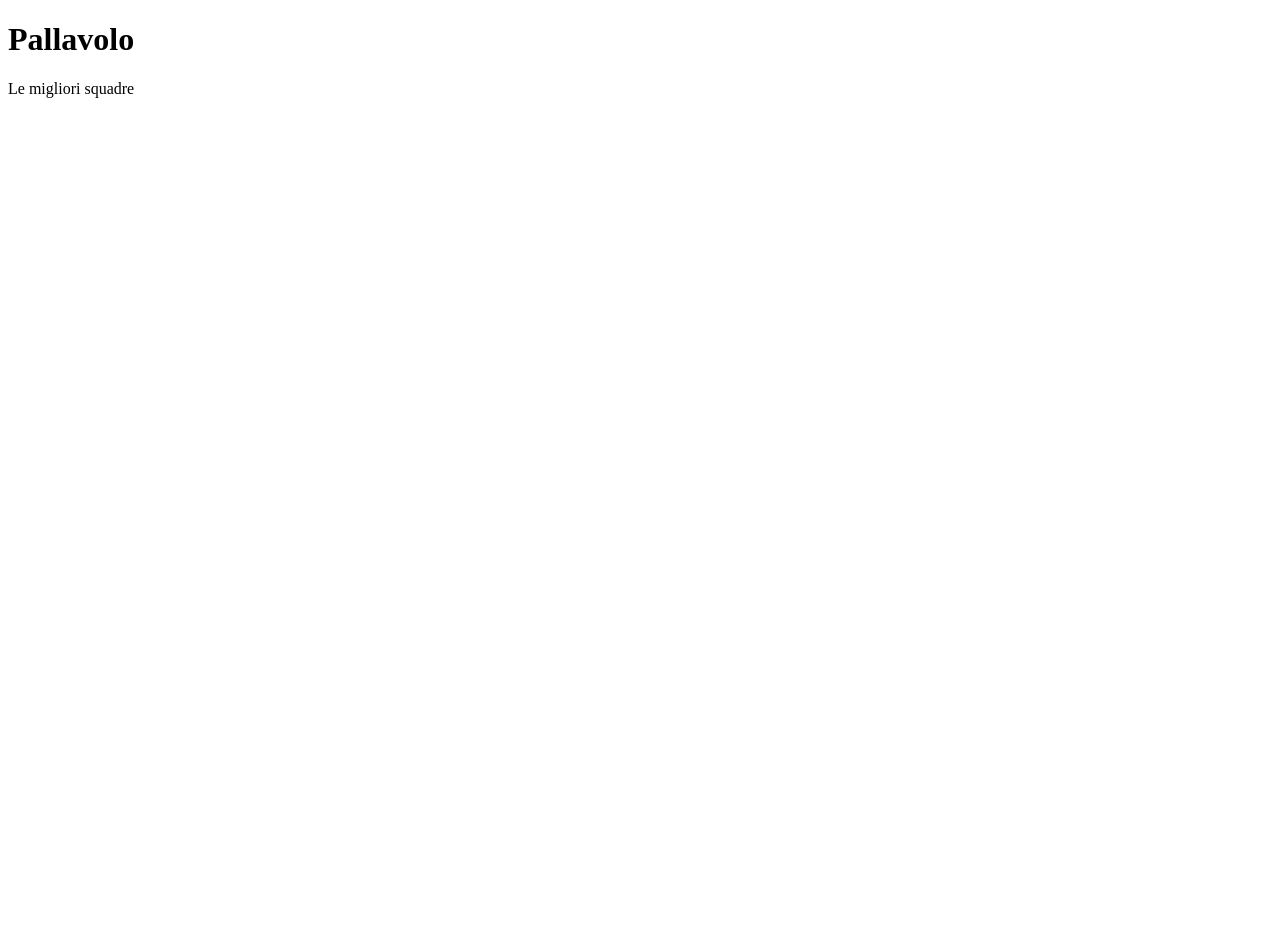
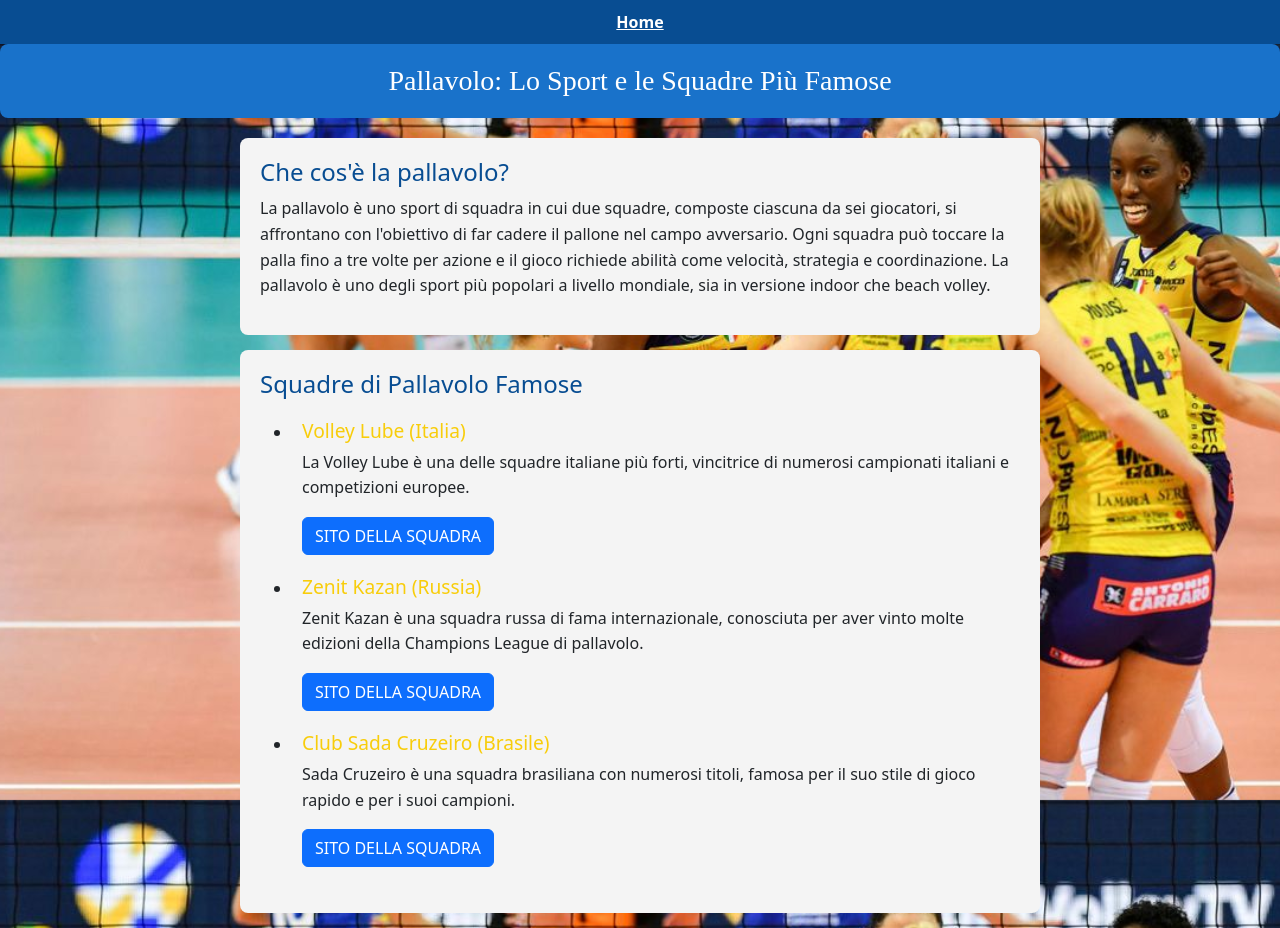
Before and after one commit to GiuliaRmz/Volley, a plain HTML site: page index.html in a window 1280 px wide. Before the commit the page ends 800 px from the top, so only its background shows below. Drawn offline with nearby package versions, Linux system fonts and the light colour scheme.

Commit message:
aggiunta-css-e-index

```diff
--- a/index.html
+++ b/index.html
@@ -4,9 +4,143 @@
     <meta charset="UTF-8">
     <meta name="viewport" content="width=device-width, initial-scale=1.0">
     <title>Volley</title>
-  </head>
-  <body>
-    <h1>Pallavolo</h1>
-    <p>Le migliori squadre</p>
-</body>
-</html>
+    </head>
+    <body>
+    <style>
+
+  body {
+    font-family: Arial, Helvetica, sans-serif;
+    color: #000;
+    margin: 0;
+    padding: 0;
+    background-image: url('pallavolosfondo.jpg');
+    background-size: cover; /* Adatta l'immagine per coprire tutto lo schermo */
+    background-position: center; /* Centra l'immagine */
+    background-repeat: no-repeat; /* Evita la ripetizione dell'immagine */
+    background-attachment: fixed; /* Rende l'immagine fissa durante lo scroll */
+}
+
+.menu {
+    background-color: #084d92;
+    padding: 10px 0;
+    text-align: center;
+}
+
+.menu ul {
+    list-style-type: none;
+    margin: 0;
+    padding: 0;
+}
+
+.menu ul li a {
+    color: #fff;
+    font-weight: bold;
+}
+
+.menu ul li a:hover {
+    color: #fea705;
+}
+
+
+.title {
+    text-align: center;
+    padding: 20px;
+    background-color: #1972ca;
+    color: #fff;
+    margin-bottom: 20px;
+    border-radius: 8px;
+}
+
+.title h1 {
+    font-size: 28px;
+    font-family: 'Times New Roman', Times, serif;
+    margin: 0;
+}
+
+/* Sezioni */
+section {
+    background-color: #f4f4f4;
+    padding: 20px;
+    margin: 15px auto;
+    max-width: 800px;
+    border-radius: 8px;
+}
+
+section h2 {
+    color: #084d92;
+    font-size: 1.5em;
+    margin-bottom: 10px;
+}
+
+section a{
+font-size: 15px;
+color:#0d52ab;
+}
+
+section p {
+    font-size: 1em;
+    line-height: 1.6;
+}
+
+/* Stile per le squadre */
+
+.team li {
+    padding: 10px;
+    margin-bottom: 0;
+}
+
+.team li h3 {
+    color: #f8cd0b;
+    font-size: 1.2em;
+}
+
+    </style>
+
+    <link href="https://cdn.jsdelivr.net/npm/bootstrap@5.3.3/dist/css/bootstrap.min.css" rel="stylesheet" integrity="sha384-QWTKZyjpPEjISv5WaRU9OFeRpok6YctnYmDr5pNlyT2bRjXh0JMhjY6hW+ALEwIH" crossorigin="anonymous">
+    <script src="https://cdn.jsdelivr.net/npm/bootstrap@5.3.3/dist/js/bootstrap.bundle.min.js" integrity="sha384-YvpcrYf0tY3lHB60NNkmXc5s9fDVZLESaAA55NDzOxhy9GkcIdslK1eN7N6jIeHz" crossorigin="anonymous"></script>
+    </head>
+
+      <!-- Barra di navigazione -->
+         <nav class="menu">
+             <ul>
+                 <li><a href="index.html">Home</a></li>
+             </ul>
+         </nav>
+
+
+         <div class="title">
+             <h1>Pallavolo: Lo Sport e le Squadre Più Famose</h1>
+         </div>
+
+
+         <div class="meaning">
+             <section>
+                 <h2>Che cos'è la pallavolo?</h2>
+                 <p>La pallavolo è uno sport di squadra in cui due squadre, composte ciascuna da sei giocatori, si affrontano con l'obiettivo di far cadere il pallone nel campo avversario. Ogni squadra può toccare la palla fino a tre volte per azione e il gioco richiede abilità come velocità, strategia e coordinazione. La pallavolo è uno degli sport più popolari a livello mondiale, sia in versione indoor che beach volley.</p>
+             </section>
+         </div>
+
+         <div class="team">
+             <section>
+                 <h2>Squadre di Pallavolo Famose</h2>
+                 <ul>
+                     <li>
+                         <h3>Volley Lube (Italia)</h3>
+                         <p>La Volley Lube è una delle squadre italiane più forti, vincitrice di numerosi campionati italiani e competizioni europee.</p>
+                         <a href="https://www.lubevolley.it/"><button type="button" class="btn btn-primary">SITO DELLA SQUADRA</button></a>
+                     </li>
+                     <li>
+                         <h3>Zenit Kazan (Russia)</h3>
+                         <p>Zenit Kazan è una squadra russa di fama internazionale, conosciuta per aver vinto molte edizioni della Champions League di pallavolo.</p>
+                         <a href="https://www.diretta.it/squadra/zenit-kazan/j7MxHCWI/"><button type="button" class="btn btn-primary">SITO DELLA SQUADRA</button></a>
+                     </li>
+                     <li>
+                         <h3>Club Sada Cruzeiro (Brasile)</h3>
+                         <p>Sada Cruzeiro è una squadra brasiliana con numerosi titoli, famosa per il suo stile di gioco rapido e per i suoi campioni.</p>
+                         <a href="https://www.sadacruzeiro.com.br/?lang=en"><button type="button" class="btn btn-primary">SITO DELLA SQUADRA</button></a>
+                     </li>
+                 </ul>
+             </section>
+         </div>
+     </body>
+     </html>
```
Also changed, not shown: pallavolosfondo.jpg (added).
